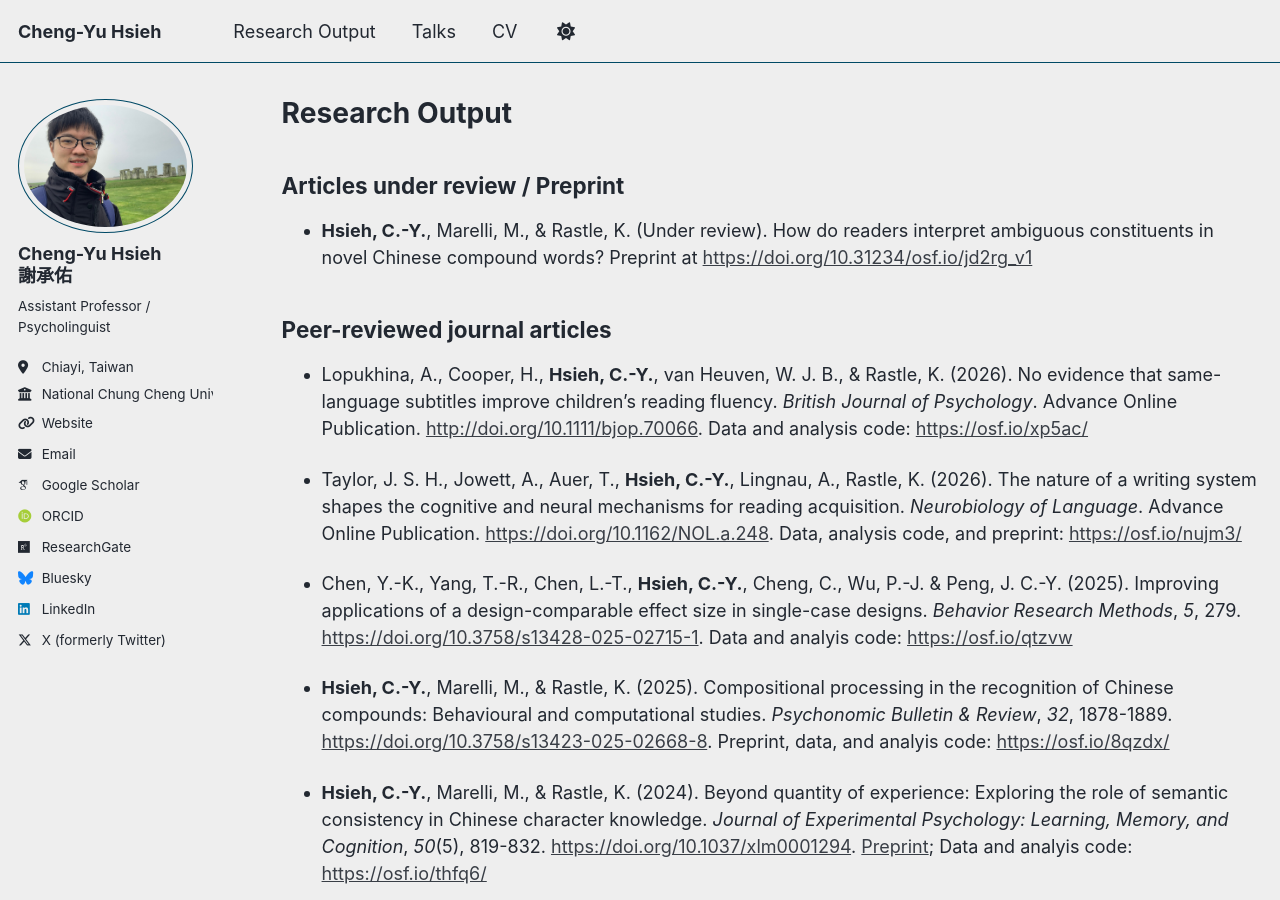
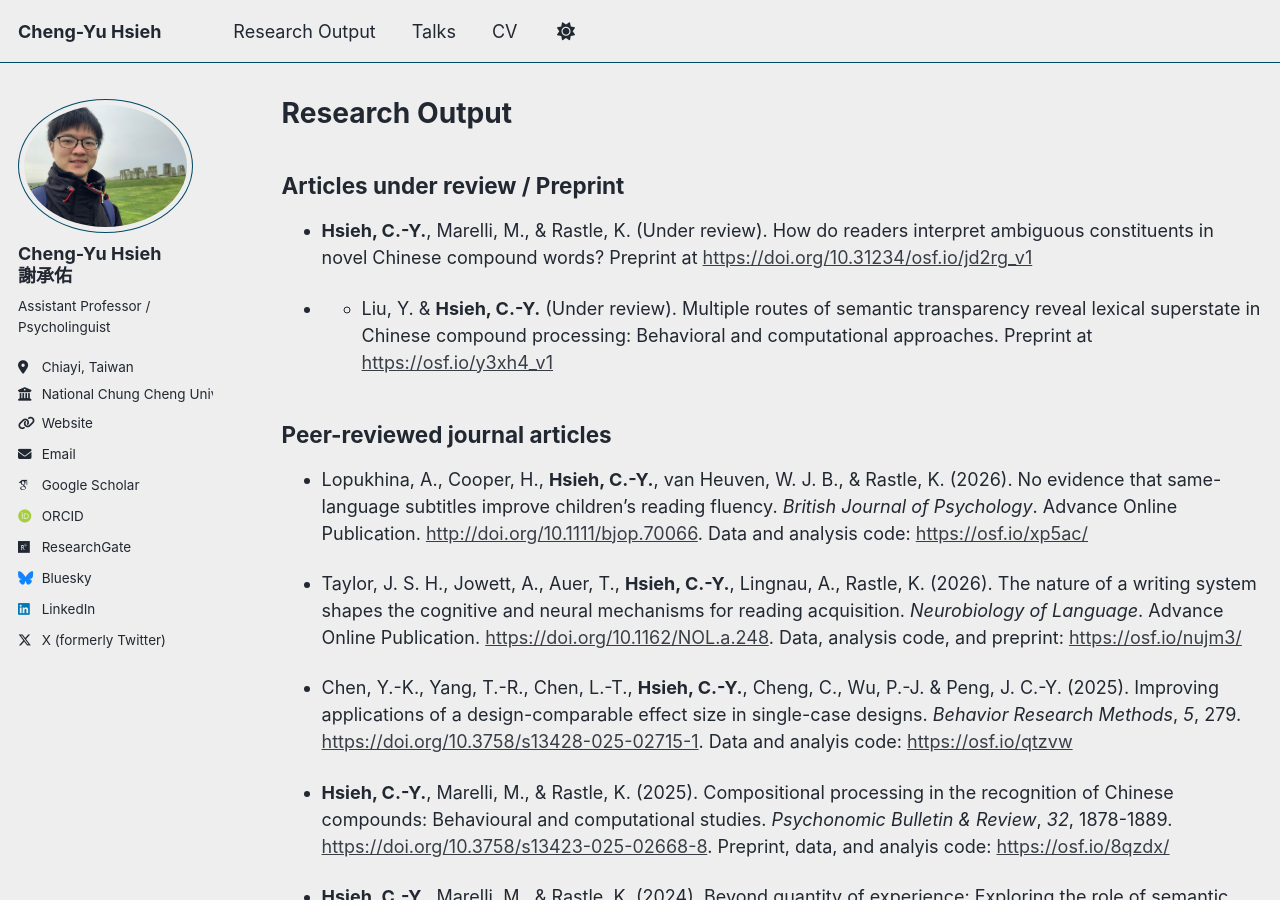
Before and after one commit to cyhsieh-psy/cyhsieh-psy.github.io, a Jekyll site: the page built from _pages/publications.md, in a window 1280 px wide and 900 px high. Built offline with Jekyll 4.4.1, drawn with Linux system fonts in a browser that asks for light colours; some web fonts are replaced; a script that is not in the unit is left out.

Commit message:
Update publications.md

```diff
--- a/_pages/publications.md
+++ b/_pages/publications.md
@@ -8,6 +8,8 @@ author_profile: true
 ## Articles under review / Preprint
 
 - **Hsieh, C.-Y.**, Marelli, M., & Rastle, K. (Under review). How do readers interpret ambiguous constituents in novel Chinese compound words? Preprint at [https://doi.org/10.31234/osf.io/jd2rg_v1](https://doi.org/10.31234/osf.io/jd2rg_v1)
+
+- - Liu, Y. & **Hsieh, C.-Y.** (Under review). Multiple routes of semantic transparency reveal lexical superstate in Chinese compound processing: Behavioral and computational approaches. Preprint at [https://osf.io/y3xh4_v1](https://osf.io/y3xh4_v1)
 
 ## Peer-reviewed journal articles
 
```
